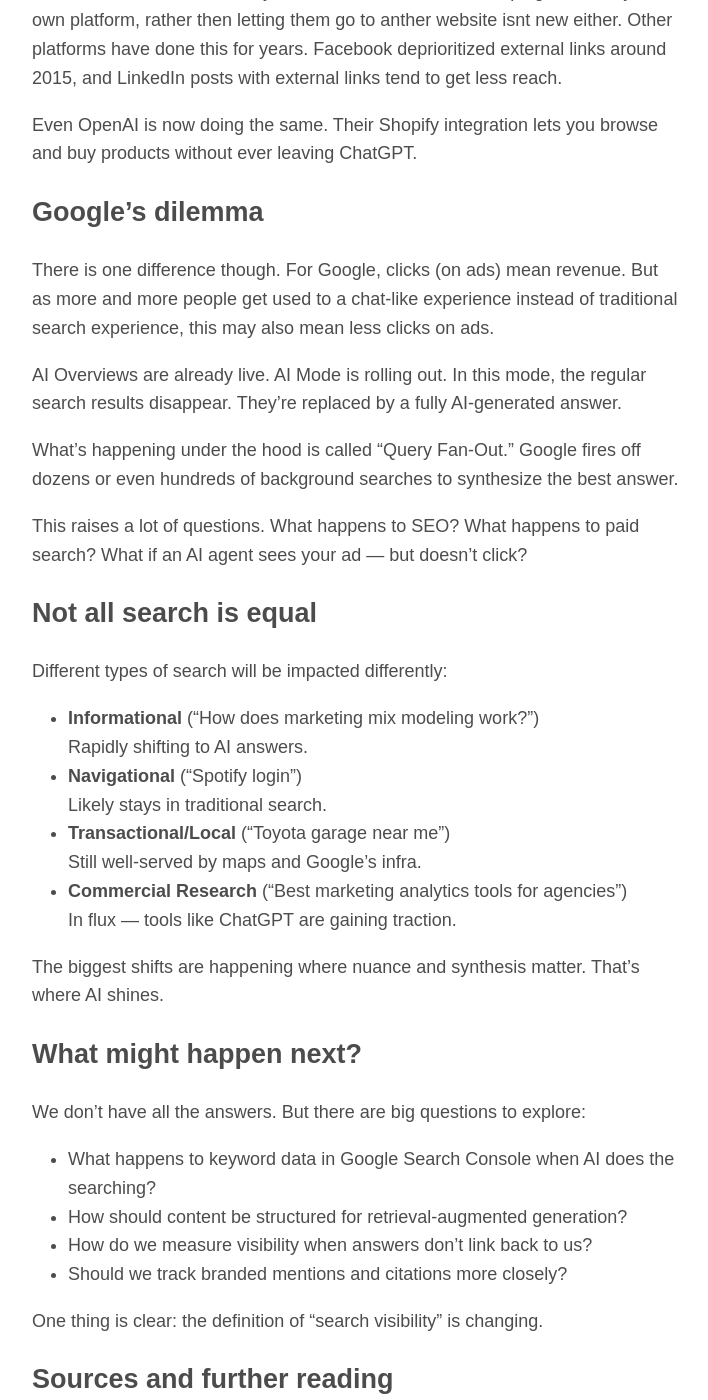
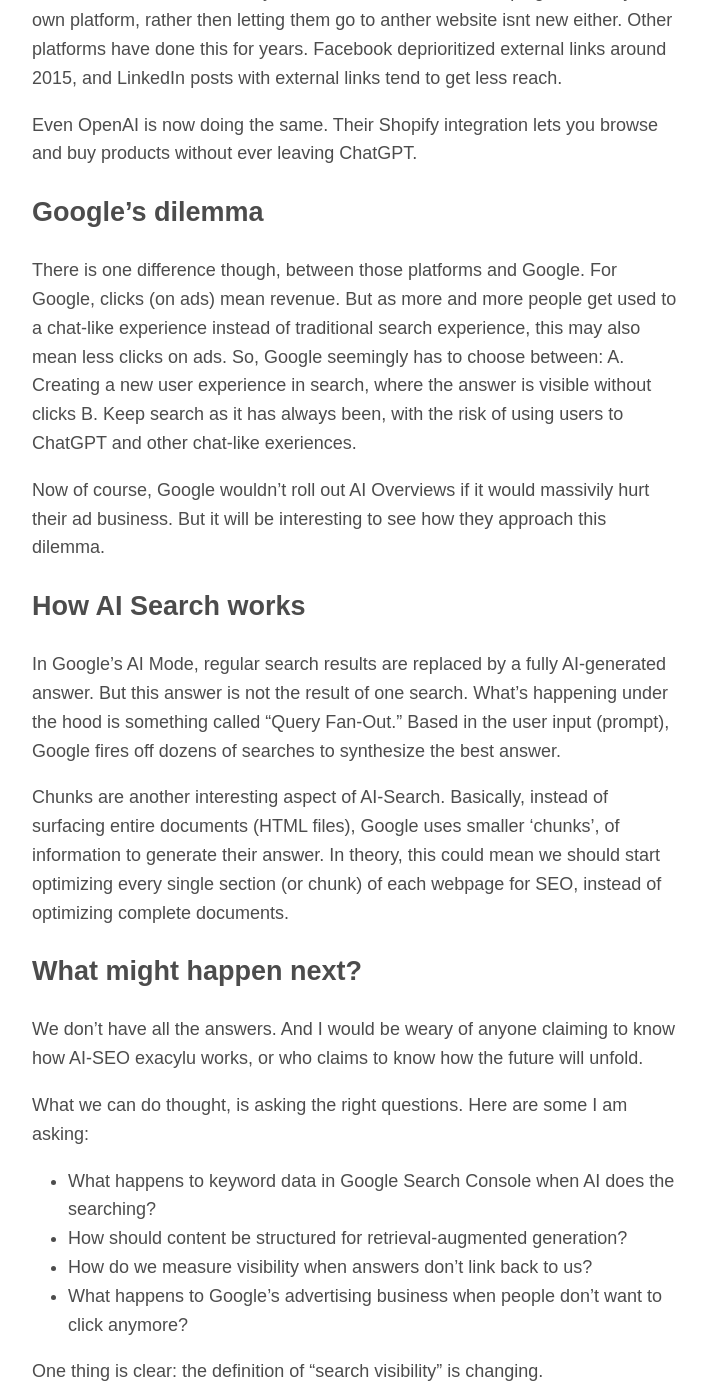
Before and after one commit to tfrenkiel040/website, a Jekyll site: the page built from _posts/2025-06-14-future-of-search-ai-world.md, in a window 1280 px wide and 1400 px high, scrolled down 1371 px. Shown: the whole window, without its empty margins (284-992 px from the left). Built offline with Jekyll 4.4.1, drawn with Linux system fonts in a browser that asks for light colours; some of the changed text lies outside the part shown.

Commit message:
Update 2025-06-14-future-of-search-ai-world.md

```diff
--- a/_posts/2025-06-14-future-of-search-ai-world.md
+++ b/_posts/2025-06-14-future-of-search-ai-world.md
@@ -17,9 +17,9 @@
 
 ## From blue links to answers
 
-Search has always been about one thing: helping people find the best answer. But for years, that meant ten blue links. Google would tell you where you can find the answer you were looking for, rather than just giving you the answer. Now, increasingly, it means no links at all.
+Search has always been about one thing: helping people find the best answer. And for years, that meant ten blue links. Google would tell you where you can find the answer you were looking for, rather than just giving you the answer. Now, increasingly, it means no links at all.
 
-AI-powered features like Google's AI Overviews (previously SGE), AI Mode, and search in ChatGPT are moving us into an era where answers are synthesized directly in the search interface. The result is a massive rise in zero-click searches. People get what they need without visiting a website.
+AI-powered features like Google's AI Overviews, AI Mode, and search in ChatGPT are moving us into an era where answers are synthesized directly in the search interface. The result is a massive rise in zero-click searches. People get what they need without having to visit a website.
 
 This isn’t completely new though. Google already had an increasing number of queries for which they simply showed the answer, like "How old is Barack Obama", or "Movies with Gary Oldman".
 And the idea of keeping users on your own platform, rather then letting them go to anther website isnt new either. Other platforms have done this for years. Facebook deprioritized external links around 2015, and LinkedIn posts with external links tend to get less reach.
@@ -28,37 +28,27 @@
 
 ## Google's dilemma
 
-There is one difference though. For Google, clicks (on ads) mean revenue. But as more and more people get used to a chat-like experience instead of traditional search experience, this may also mean less clicks on ads.
+There is one difference though, between those platforms and Google. For Google, clicks (on ads) mean revenue. But as more and more people get used to a chat-like experience instead of traditional search experience, this may also mean less clicks on ads. So, Google seemingly has to choose between:
+A. Creating a new user experience in search, where the answer is visible without clicks
+B. Keep search as it has always been, with the risk of using users to ChatGPT and other chat-like exeriences.
 
-AI Overviews are already live. AI Mode is rolling out. In this mode, the regular search results disappear. They’re replaced by a fully AI-generated answer.
+Now of course, Google wouldn't roll out AI Overviews if it would massivily hurt their ad business. But it will be interesting to see how they approach this dilemma.
 
-What’s happening under the hood is called “Query Fan-Out.” Google fires off dozens or even hundreds of background searches to synthesize the best answer.
+## How AI Search works
 
-This raises a lot of questions. What happens to SEO? What happens to paid search? What if an AI agent sees your ad — but doesn’t click?
+In Google's AI Mode, regular search results are replaced by a fully AI-generated answer. But this answer is not the result of one search. What’s happening under the hood is something called “Query Fan-Out.” Based in the user input (prompt), Google fires off dozens of searches to synthesize the best answer.
 
-## Not all search is equal
-
-Different types of search will be impacted differently:
-
-- **Informational** (“How does marketing mix modeling work?”)
-  Rapidly shifting to AI answers.
-- **Navigational** (“Spotify login”)
-  Likely stays in traditional search.
-- **Transactional/Local** (“Toyota garage near me”)
-  Still well-served by maps and Google’s infra.
-- **Commercial Research** (“Best marketing analytics tools for agencies”)
-  In flux — tools like ChatGPT are gaining traction.
-
-The biggest shifts are happening where nuance and synthesis matter. That’s where AI shines.
+Chunks are another interesting aspect of AI-Search. Basically, instead of surfacing entire documents (HTML files), Google uses smaller 'chunks', of information to generate their answer. In theory, this could mean we should start optimizing every single section (or chunk) of each webpage for SEO, instead of optimizing complete documents.
 
 ## What might happen next?
 
-We don’t have all the answers. But there are big questions to explore:
+We don’t have all the answers. And I would be weary of anyone claiming to know how AI-SEO exacylu works, or who claims to know how the future will unfold.
 
+What we can do thought, is asking the right questions. Here are some I am asking:
 - What happens to keyword data in Google Search Console when AI does the searching?
 - How should content be structured for retrieval-augmented generation?
 - How do we measure visibility when answers don’t link back to us?
-- Should we track branded mentions and citations more closely?
+- What happens to Google's advertising business when people don't want to click anymore?
 
 One thing is clear: the definition of “search visibility” is changing.
 
```
